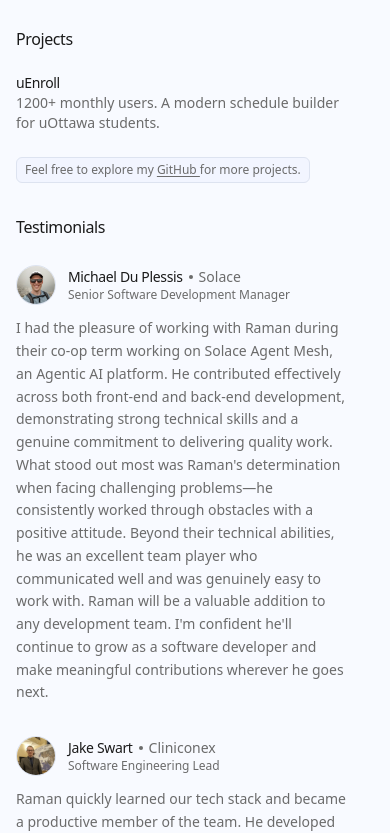
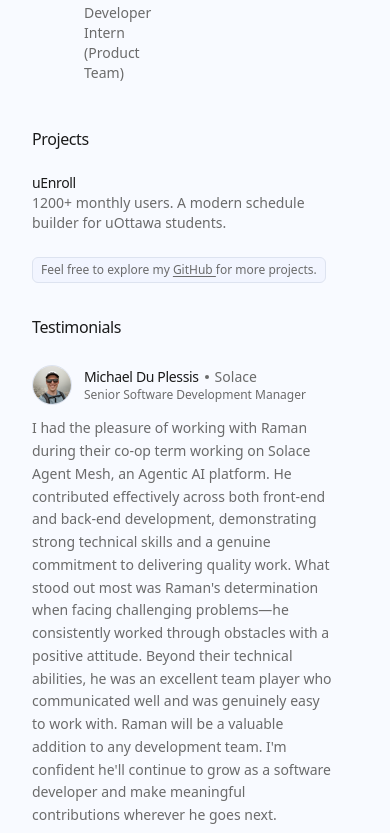
Before and after one commit to g-raman/personal-website, an Astro site: page / in a window 390 px wide. Shown: the part 758-1591 px from the top of the page. Built offline with nearby package versions, Linux system fonts and the light colour scheme; Astro itself is replaced by a stand-in of ours.

Commit message:
feat: increase padding on mobile

```diff
--- a/src/layouts/Base.astro
+++ b/src/layouts/Base.astro
@@ -45,7 +45,7 @@ const canonical = 'https://raman.codes/';
 		{ogType && <meta property="og:type" content={ogType} />}
 		{ogTitle && <meta property="og:title" content={ogTitle} />}
 	</head>
-	<body class="mx-auto my-8 max-w-[400px] px-4 md:my-16 md:max-w-[600px]">
+	<body class="mx-auto my-8 max-w-[400px] px-8 md:my-16 md:max-w-[600px]">
 		<main class="relative font-sans">
 			<Nav />
 			<slot />
```
